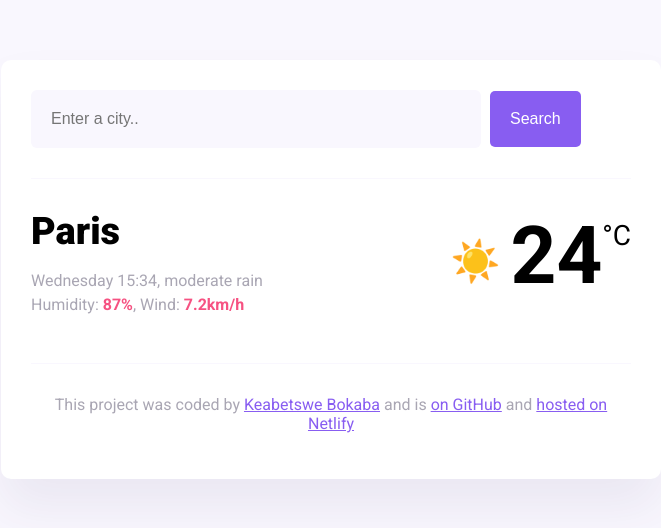
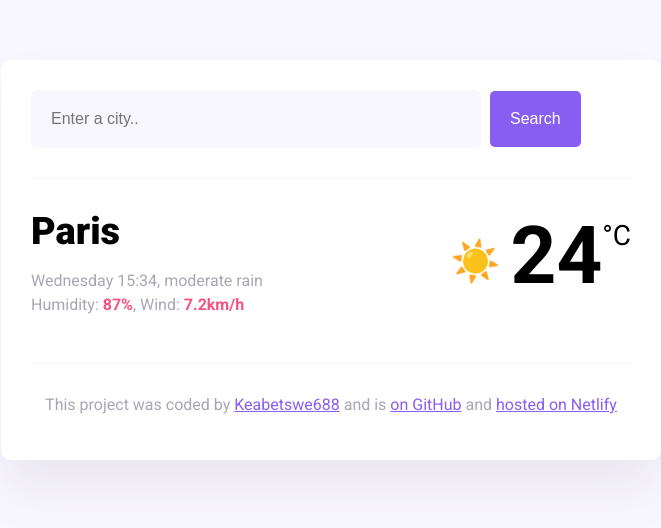
Before and after one commit to Keabetswe688/homework-6, a website built with Parcel: page index.html in a window 1280 px wide. Shown: the whole page, without its empty margins (309-970 px from the left). Built offline with nearby package versions, Linux system fonts and the light colour scheme.

Commit message:
Update index.html

```diff
--- a/index.html
+++ b/index.html
@@ -47,7 +47,7 @@
       <footer>
         <p>
           This project was coded by
-          <a href="#" target="_blank">Keabetswe Bokaba</a> and is
+          <a href="#" target="_blank">Keabetswe688</a> and is
           <a href="#" target="_blank"> on GitHub</a> and
           <a href="#" target="_blank">hosted on Netlify</a>
         </p>
```
